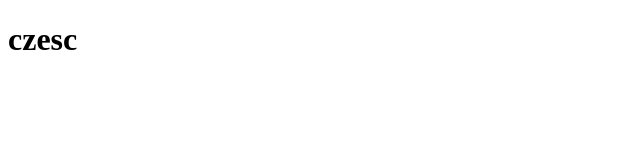
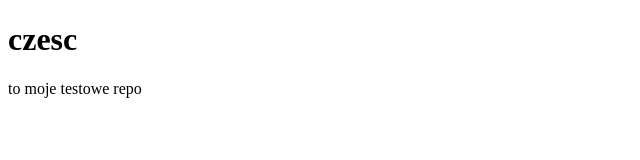
Before and after one commit to Monika88888/test, a plain HTML site: page index.html in a window 1280 px wide. Shown: the whole page, without its empty margins (0-640 px from the left). Drawn offline with Linux system fonts and the light colour scheme.

Commit message:
added p and added style.css

```diff
--- a/index.html
+++ b/index.html
@@ -7,5 +7,6 @@
 </head>
 <body>
     <h1>czesc</h1>
+    <p>to moje testowe repo</p>
 </body>
 </html>
--- /dev/null
+++ b/style.css
@@ -0,0 +1,19 @@
+*,
+*::after,
+*::before {
+    box-sizing: border-box;
+    margin: 0;
+    padding: 0;
+}
+
+body {
+    display: flex;
+    justify-content: center;
+    align-items: center;
+    flex-direction: column;
+    min-height: 100vh;
+    font-family: 'Ubuntu', sans-serif;
+    background-color: #333;
+    font-size: 36px;
+    color: #fff;
+}
```
